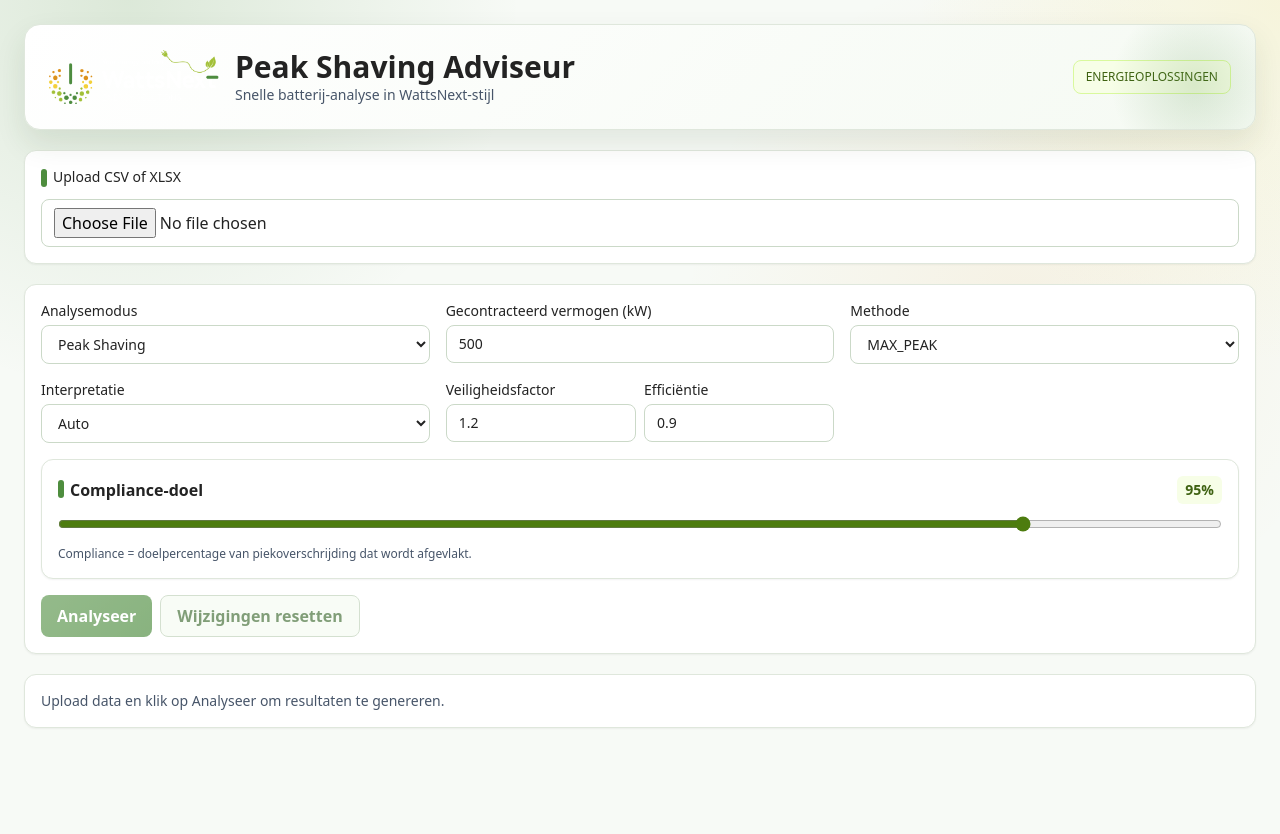
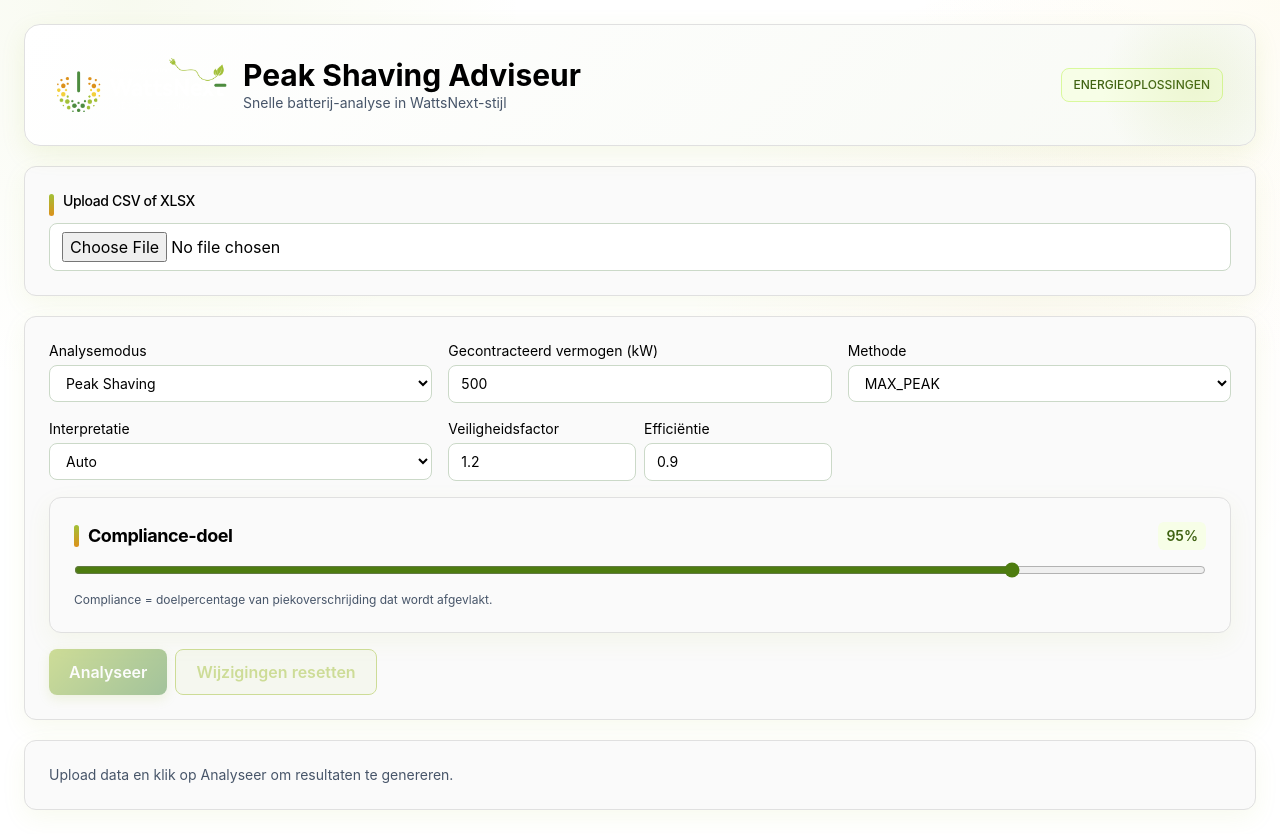
Before and after one commit to MWP-services/kwartier-advies, a Next.js app: page / in a window 1280 px wide. Before the commit the page ends 800 px from the top, so only its background shows below. Built offline with nearby package versions, Linux system fonts and the light colour scheme.

Commit message:
20-05-2026 finale pv opwek

```diff
--- a/app/globals.css
+++ b/app/globals.css
@@ -2,18 +2,81 @@
 @tailwind components;
 @tailwind utilities;
 
+@keyframes spin-slow {
+  from {
+    transform: rotate(0deg);
+  }
+  to {
+    transform: rotate(360deg);
+  }
+}
+
+@keyframes pulse-glow {
+  0%, 100% {
+    opacity: 1;
+    box-shadow: 0 0 0 0 rgba(162, 192, 55, 0.7);
+  }
+  50% {
+    opacity: 0.8;
+    box-shadow: 0 0 0 10px rgba(162, 192, 55, 0);
+  }
+}
+
+@keyframes shimmer {
+  0% {
+    background-position: -1000px 0;
+  }
+  100% {
+    background-position: 1000px 0;
+  }
+}
+
+@keyframes bounce-in {
+  0% {
+    opacity: 0;
+    transform: translateY(20px);
+  }
+  100% {
+    opacity: 1;
+    transform: translateY(0);
+  }
+}
+
+@keyframes fade-in {
+  from {
+    opacity: 0;
+  }
+  to {
+    opacity: 1;
+  }
+}
+
+@keyframes slide-up {
+  from {
+    opacity: 0;
+    transform: translateY(30px);
+  }
+  to {
+    opacity: 1;
+    transform: translateY(0);
+  }
+}
+
 @layer base {
   :root {
-    --wx-bg: #f7faf6;
-    --wx-text: #232323;
-    --wx-muted: #6b7280;
-    --wx-green: #4e8d3e;
-    --wx-green-dark: #3b812b;
-    --wx-lime: #9ab826;
-    --wx-warm: #e28e11;
-    --wx-yellow: #f1d23a;
-    --wx-border: #dfe7dc;
-    --wx-panel: #ffffff;
+    --wx-bg: #ffffff;
+    --wx-text: #000000;
+    --wx-text-secondary: #333333;
+    --wx-muted: #666666;
+    --wx-green: #A2C037;
+    --wx-green-dark: #4D8C3F;
+    --wx-green-light: #E8F0D1;
+    --wx-lime: #A2C037;
+    --wx-warm: #DC911B;
+    --wx-yellow: #F3D03A;
+    --wx-border: #e0e0e0;
+    --wx-border-light: #f0f0f0;
+    --wx-panel: #fafafa;
   }
 
   html,
@@ -24,10 +87,13 @@
   body {
     color: var(--wx-text);
     background:
-      radial-gradient(circle at 10% 0%, rgba(78, 141, 62, 0.16), transparent 28%),
-      radial-gradient(circle at 100% 0%, rgba(241, 210, 58, 0.14), transparent 24%),
-      radial-gradient(circle at 80% 38%, rgba(226, 142, 17, 0.08), transparent 30%),
+      radial-gradient(circle at 10% 0%, rgba(162, 192, 55, 0.08), transparent 28%),
+      radial-gradient(circle at 100% 0%, rgba(243, 208, 58, 0.06), transparent 24%),
+      radial-gradient(circle at 80% 38%, rgba(220, 145, 27, 0.04), transparent 30%),
       var(--wx-bg);
+    font-family: -apple-system, BlinkMacSystemFont, 'Segoe UI', 'Roboto', 'Oxygen', 'Ubuntu', 'Cantarell', sans-serif;
+    -webkit-font-smoothing: antialiased;
+    -moz-osx-font-smoothing: grayscale;
   }
 
   input,
@@ -38,7 +104,7 @@
 
   input:focus,
   select:focus {
-    box-shadow: 0 0 0 3px rgba(78, 141, 62, 0.2);
+    box-shadow: 0 0 0 3px rgba(162, 192, 55, 0.25);
     border-color: var(--wx-green);
   }
 }
@@ -49,61 +115,79 @@
   }
 
   .wx-hero {
-    @apply relative overflow-hidden rounded-2xl border p-5 md:p-6;
+    @apply relative overflow-hidden rounded-2xl border p-5 md:p-8;
     border-color: var(--wx-border);
-    background: linear-gradient(135deg, #ffffff 0%, #f5faf3 100%);
-    box-shadow: 0 14px 30px rgba(41, 66, 28, 0.1);
+    background: linear-gradient(135deg, #ffffff 0%, #f8faf5 100%);
+    box-shadow: 0 8px 24px rgba(162, 192, 55, 0.12);
   }
 
   .wx-hero::after {
     content: '';
     position: absolute;
-    right: -30px;
-    top: -30px;
-    width: 180px;
-    height: 180px;
+    right: -40px;
+    top: -40px;
+    width: 200px;
+    height: 200px;
     border-radius: 999px;
-    background: radial-gradient(circle, rgba(78, 141, 62, 0.18), transparent 66%);
+    background: radial-gradient(circle, rgba(162, 192, 55, 0.12), transparent 66%);
     pointer-events: none;
   }
 
   .wx-card {
-    @apply rounded-xl border p-4 shadow-sm;
+    @apply rounded-xl border p-6 transition-shadow duration-200;
     border-color: var(--wx-border);
     background: var(--wx-panel);
+    box-shadow: 0 8px 24px rgba(162, 192, 55, 0.08);
+  }
+
+  .wx-card:hover {
+    box-shadow: 0 12px 32px rgba(162, 192, 55, 0.12);
+    border-color: var(--wx-green);
   }
 
   .wx-title {
-    @apply mb-2 text-base font-semibold;
+    @apply mb-3 text-lg font-bold tracking-tight;
+    color: var(--wx-text);
     position: relative;
-    padding-left: 12px;
+    padding-left: 14px;
   }
 
   .wx-title::before {
     content: '';
     position: absolute;
     left: 0;
-    top: 2px;
-    width: 6px;
-    height: 18px;
+    top: 3px;
+    width: 5px;
+    height: 22px;
     border-radius: 999px;
-    background: var(--wx-green);
+    background: linear-gradient(180deg, var(--wx-green) 0%, var(--wx-warm) 100%);
   }
 
   .wx-btn-primary {
-    @apply rounded-lg px-4 py-2 font-semibold text-white transition disabled:opacity-60;
+    @apply rounded-lg px-5 py-2.5 font-semibold text-white transition duration-200 disabled:opacity-50 disabled:cursor-not-allowed;
     background: linear-gradient(135deg, var(--wx-green) 0%, var(--wx-green-dark) 100%);
+    box-shadow: 0 4px 12px rgba(162, 192, 55, 0.3);
   }
 
-  .wx-btn-primary:hover {
-    filter: brightness(1.04);
+  .wx-btn-primary:hover:not(:disabled) {
+    transform: translateY(-2px);
+    box-shadow: 0 6px 16px rgba(162, 192, 55, 0.4);
+  }
+
+  .wx-btn-primary:active:not(:disabled) {
+    transform: translateY(0);
   }
 
   .wx-btn-secondary {
-    @apply rounded-lg border px-4 py-2 font-semibold transition disabled:opacity-60;
-    border-color: #b8ccb1;
-    color: #2e5f20;
-    background: #f4fbf1;
+    @apply rounded-lg border px-5 py-2.5 font-semibold transition duration-200 disabled:opacity-50 disabled:cursor-not-allowed;
+    border-color: var(--wx-green);
+    color: var(--wx-green);
+    background: rgba(162, 192, 55, 0.1);
+  }
+
+  .wx-btn-secondary:hover:not(:disabled) {
+    background: rgba(162, 192, 55, 0.15);
+    transform: translateY(-2px);
   }
 
   .wx-input {
```
